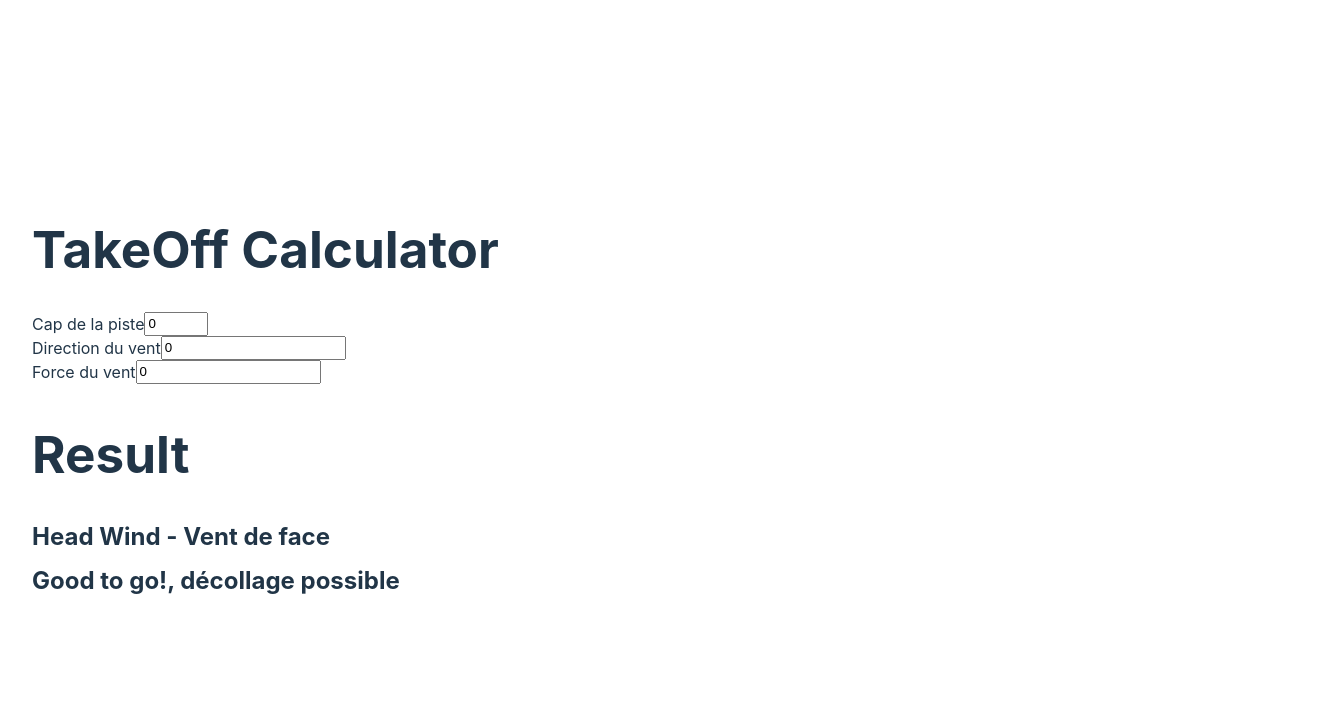
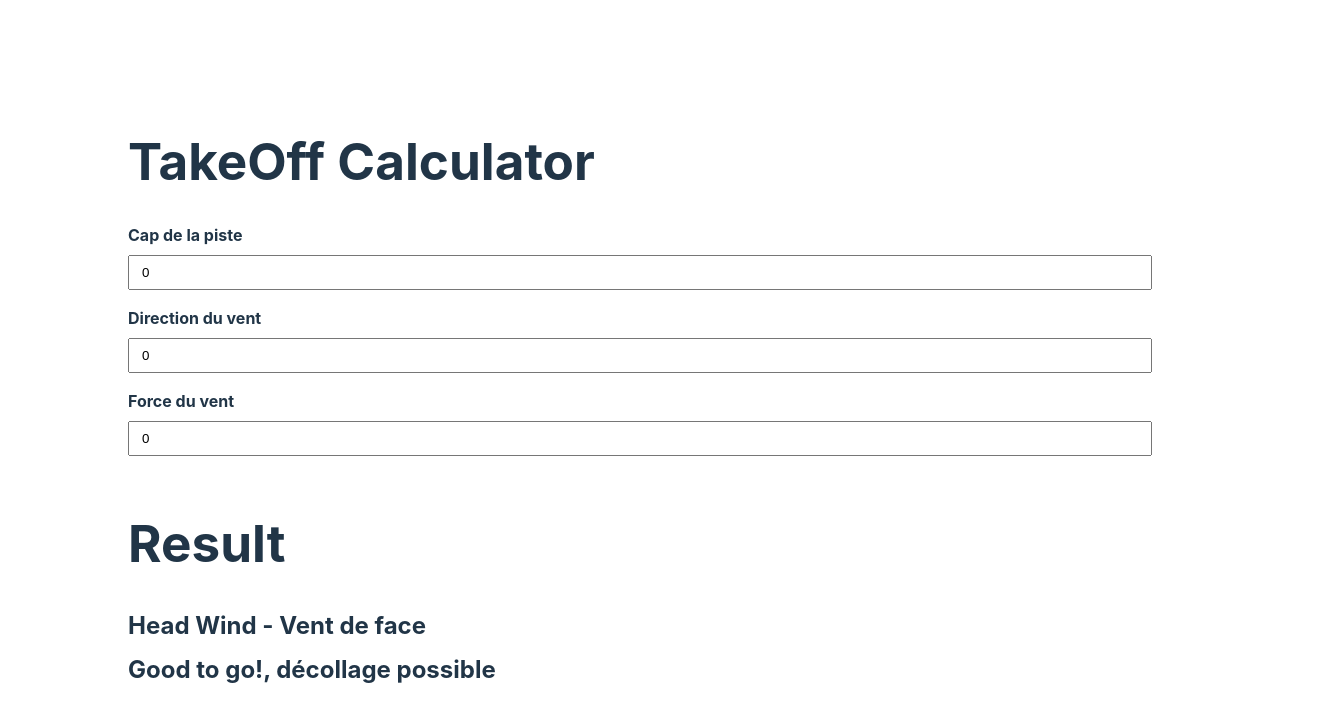
Before and after one commit to kouci747/projetTESTS, a React (Vite) app: page / in a window 1280 px wide. Shown: the top 722 px of the page, 1344 px wide, since content can reach past the window. Built offline with nearby package versions, Linux system fonts and the light colour scheme.

Commit message:
feat: changing logic

```diff
--- a/src/App.css
+++ b/src/App.css
@@ -1,10 +1,20 @@
 #root {
-  min-width: 1280px;
+  min-width: 80%;
   margin: 0 auto;
   padding: 2rem;
 }
 
 .textField {
   display: flex;
-flex-direction: row;
+  flex-direction: column;
 }
+
+.textField label {
+  font-weight: bold;
+  margin-bottom: 0.5rem;
+}
+
+.textField input {
+  padding: 0.5rem 0.75rem;
+  margin-bottom: 1rem;
+}
--- a/src/logic/index.tsx
+++ b/src/logic/index.tsx
@@ -4,6 +4,7 @@
 export default class Logic {
   private LIMITWINDFORCE: number = 10;
   private PERPENDICULAR: number = 90;
+  private MAX: number = 360;
 
   private capPiste: number;
   private capVent: number;
@@ -18,6 +19,14 @@ export default class Logic {
     this.forceVent = _forceVent;
     this.windCondition = "";
     this.goodToGo = null;
+
+    if (this.capVent >= 180) {
+      this.capVent = Math.abs(this.capVent - this.MAX);
+    }
+
+    if (this.capPiste >= 180) {
+      this.capPiste = Math.abs(this.capPiste - this.MAX);
+    }
   }
 
   public computeResult(): { windCondition: string; goodToGo: boolean | null } {
@@ -45,6 +54,7 @@ export default class Logic {
   }
 
   public isTailWind(): boolean {
+    console.log(Math.abs(this.capPiste - this.capVent));
     return Math.abs(this.capPiste - this.capVent) > this.PERPENDICULAR;
   }
 
```
